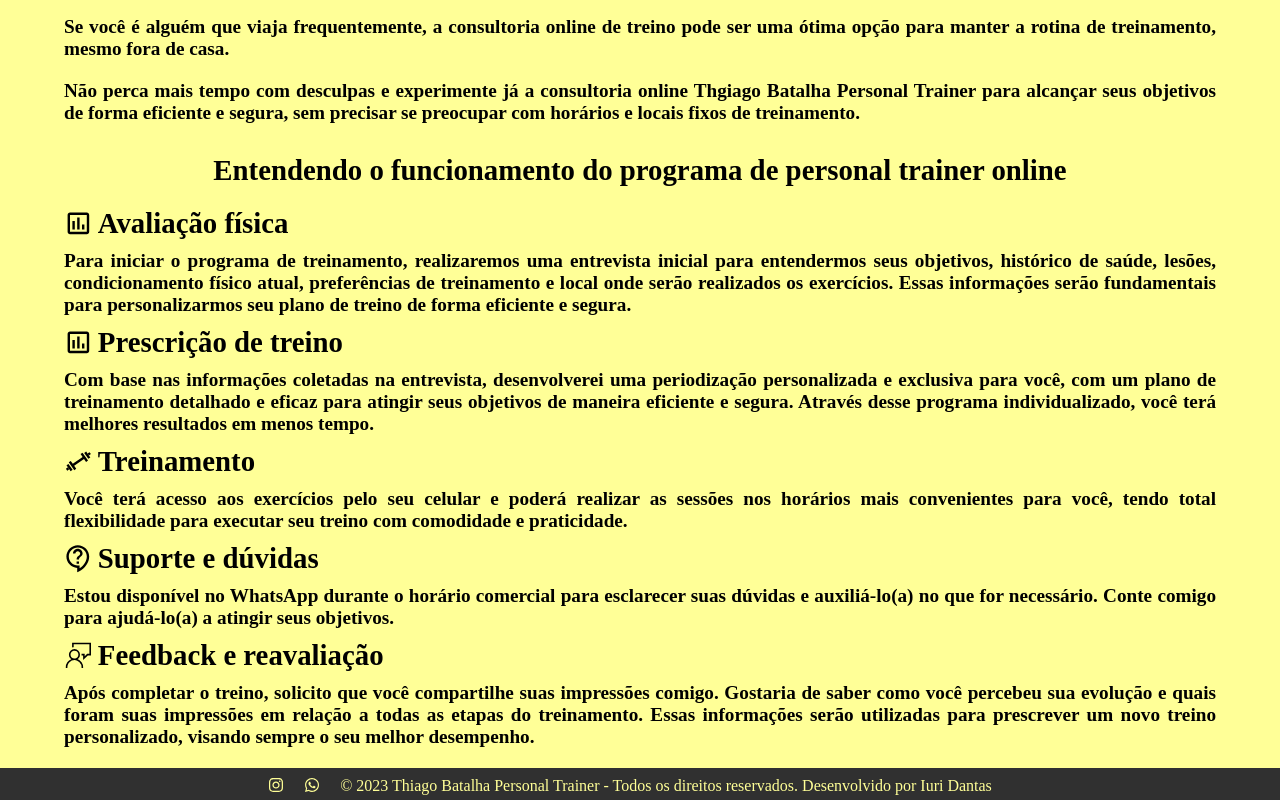
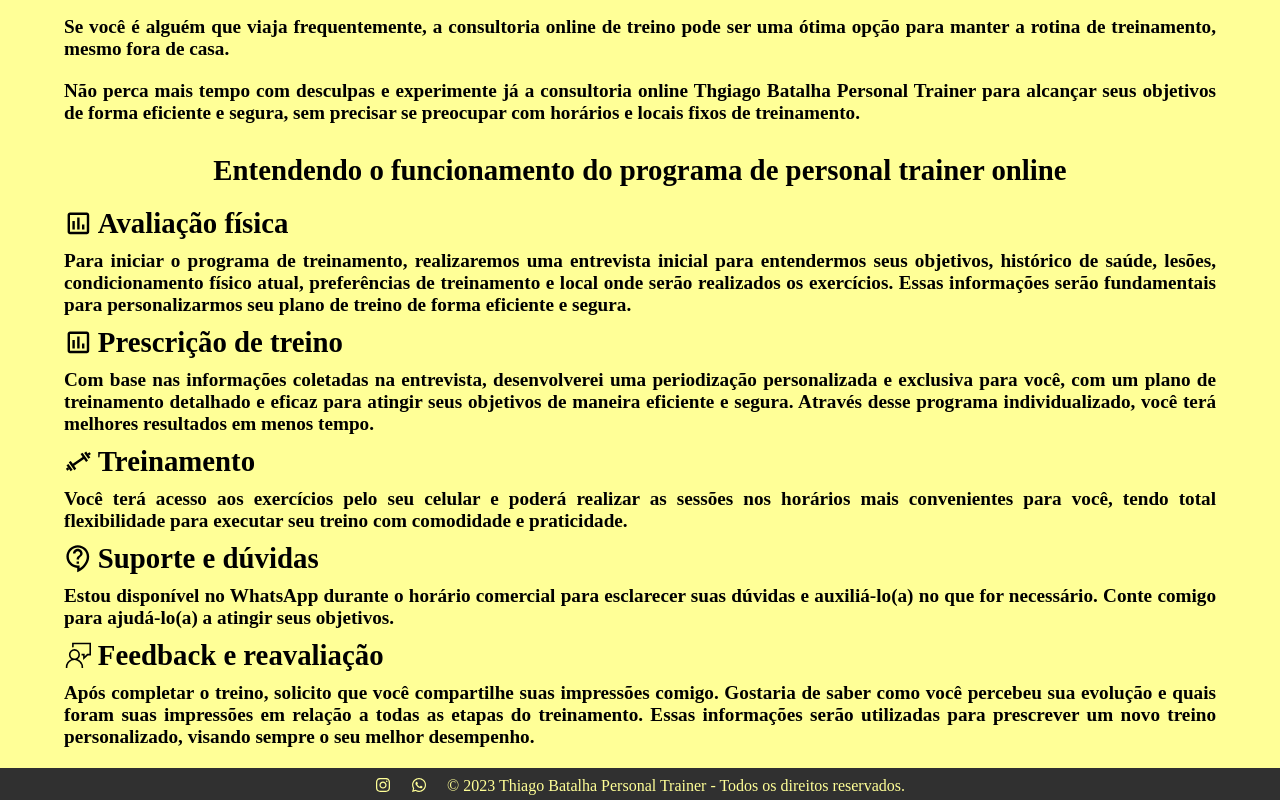
Before and after one commit to iuridantas/Personal-Trainer, a React (Vite) app: page /consultoria-online in a window 1280 px wide. Shown: the part 543-1343 px from the top of the page. Built offline with nearby package versions, Linux system fonts and the light colour scheme.

Commit message:
refactory: phrase removed

```diff
--- a/src/components/footer/index.tsx
+++ b/src/components/footer/index.tsx
@@ -29,14 +29,6 @@
       <div>
         <p>
           © 2023 Thiago Batalha Personal Trainer - Todos os direitos reservados.
-          Desenvolvido por{' '}
-          <a
-            href="https://github.com/iuridantas"
-            rel="noopener noreferrer"
-            target="_blank"
-          >
-            Iuri Dantas
-          </a>
         </p>
       </div>
     </Container>
```
